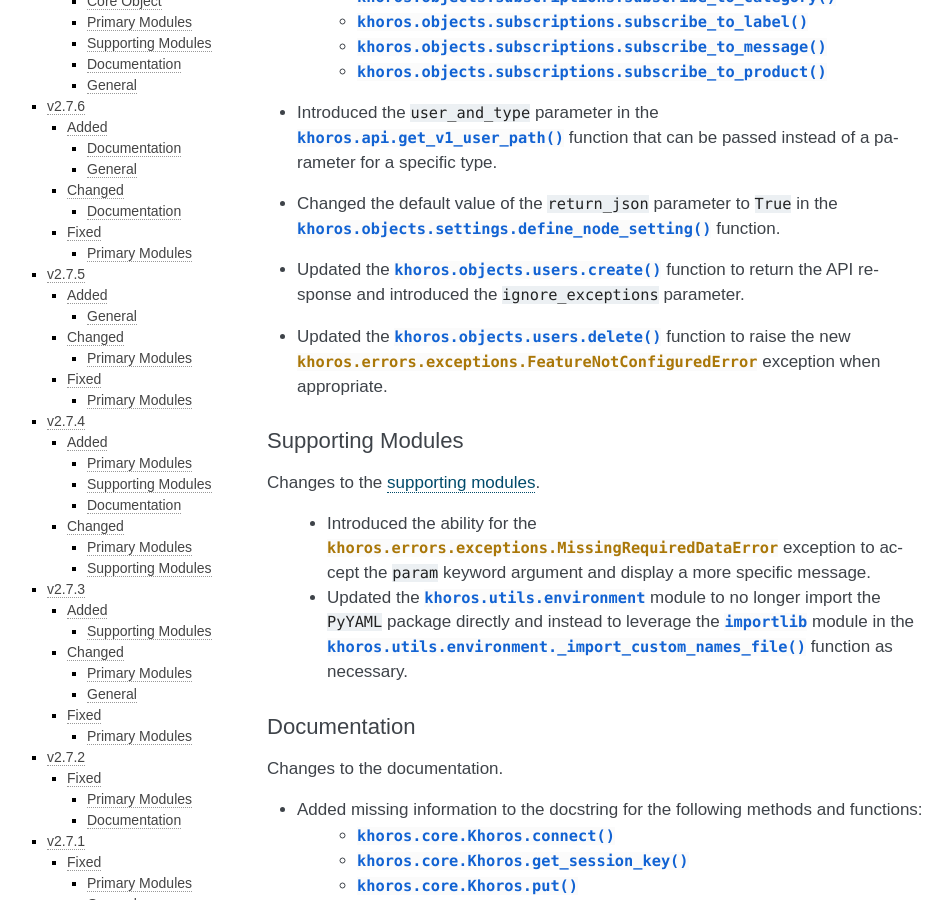
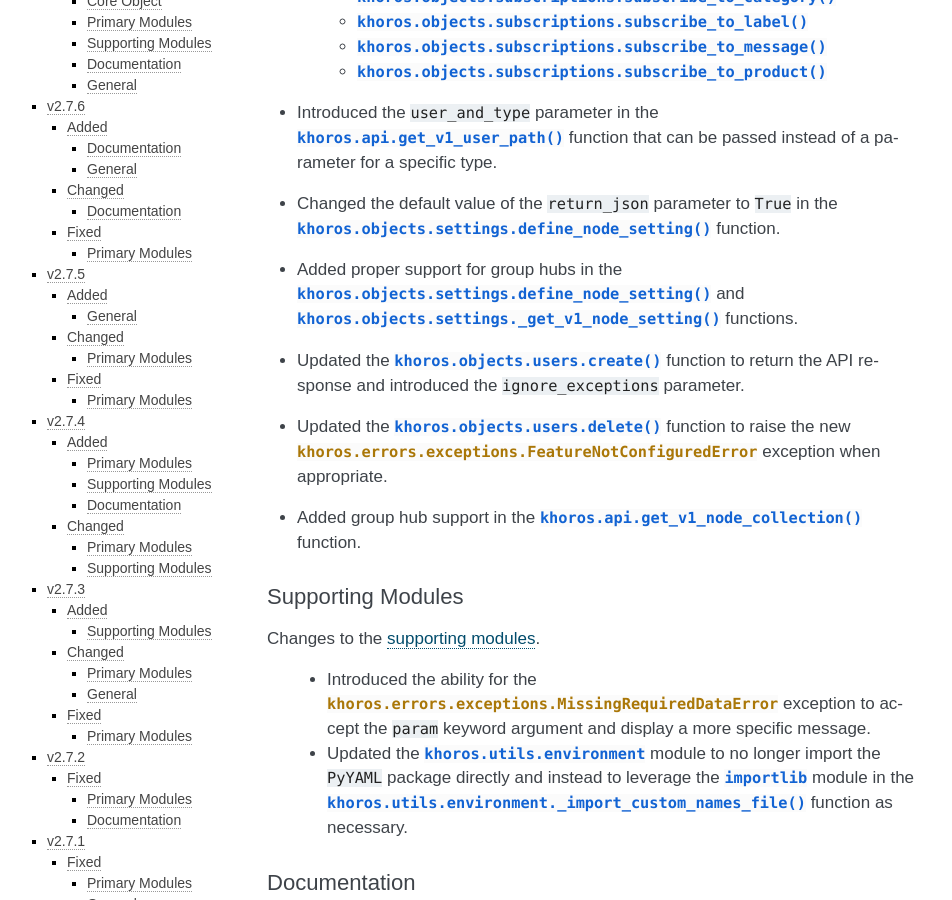
Before and after one commit to jeffshurtliff/khoros, a Sphinx documentation site: the page built from docs/changelog.rst, in a window 1280 px wide and 900 px high, scrolled down 2539 px. Shown: the whole window, without its empty margins (153-1105 px from the left). Built offline with Sphinx 7.4.7, drawn with Linux system fonts in a browser that asks for light colours; some of the changed text lies outside the part shown.

Commit message:
Documented changes in the changelog

```diff
--- a/docs/changelog.rst
+++ b/docs/changelog.rst
@@ -106,10 +106,14 @@ Changes to the :doc:`primary modules <primary-modules>`.
   that can be passed instead of a parameter for a specific type.
 * Changed the default value of the ``return_json`` parameter to ``True`` in the
   :py:func:`khoros.objects.settings.define_node_setting` function.
+* Added proper support for group hubs in the
+  :py:func:`khoros.objects.settings.define_node_setting` and
+  :py:func:`khoros.objects.settings._get_v1_node_setting` functions.
 * Updated the :py:func:`khoros.objects.users.create` function to return the API response and
   introduced the ``ignore_exceptions`` parameter.
 * Updated the :py:func:`khoros.objects.users.delete` function to raise the new
   :py:exc:`khoros.errors.exceptions.FeatureNotConfiguredError` exception when appropriate.
+* Added group hub support in the :py:func:`khoros.api.get_v1_node_collection` function.
 
 Supporting Modules
 ------------------
```
Also changed, not shown: other parts of docs/changelog.rst (+4 -4 lines).
